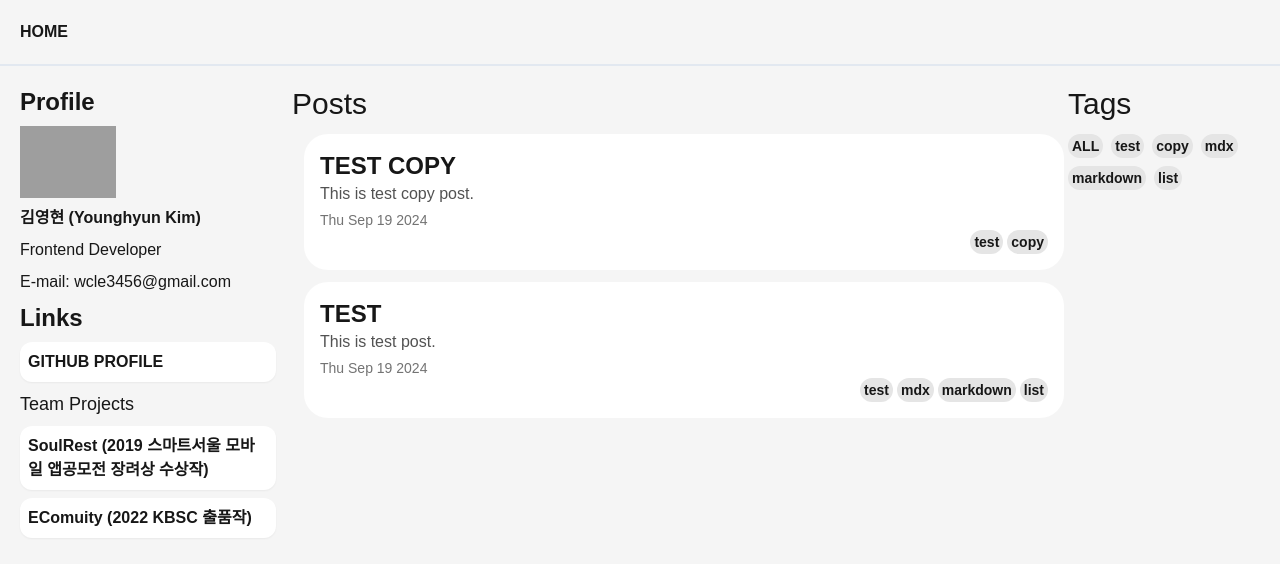
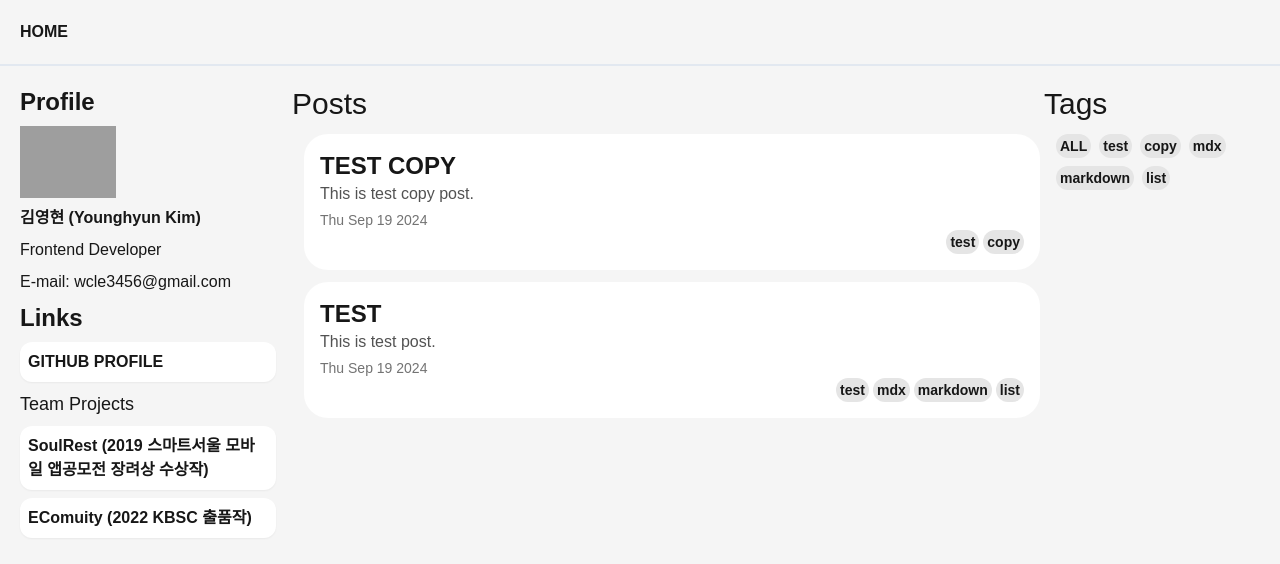
Before and after one commit to rdg1029/rdg1029.github.io, a Next.js app: page / in a window 1280 px wide. Shown: the top 564 px of the page. Built offline with nearby package versions, Linux system fonts and the light colour scheme; grey boxes are pictures that could not be loaded.

Commit message:
Update post-tag.tsx : Edit css

```diff
--- a/src/components/post-tag.tsx
+++ b/src/components/post-tag.tsx
@@ -11,14 +11,14 @@ export default ({tagList, postListAll, setPostList}: Props) => {
     return (
         <>
             <p className="text-3xl">Tags</p>
-            <div className='flex flex-wrap gap-2 max-w-48 mt-3'>
+            <div className='flex flex-wrap gap-2 max-w-48 m-3'>
                 <button
-                    className='rounded-xl bg-neutral-200 focus:bg-neutral-400 text-sm font-semibold py-0.5 px-1'
+                    className='rounded-xl bg-neutral-200 hover:bg-neutral-300 focus:bg-neutral-400 text-sm font-semibold py-0.5 px-1'
                     onClick={() => setPostList(postListAll)}>ALL</button>
                 {tagList.map((tagName, idx) => {
                     return (
                         <button
-                            className='rounded-xl bg-neutral-200 focus:bg-neutral-400 text-sm font-semibold py-0.5 px-1'
+                            className='rounded-xl bg-neutral-200 hover:bg-neutral-300 focus:bg-neutral-400 text-sm font-semibold py-0.5 px-1'
                             key={idx}
                             onClick={() => setPostList(postListAll.filter(data => data.tag.includes(tagName)))}>{tagName}</button>
                     )
```
